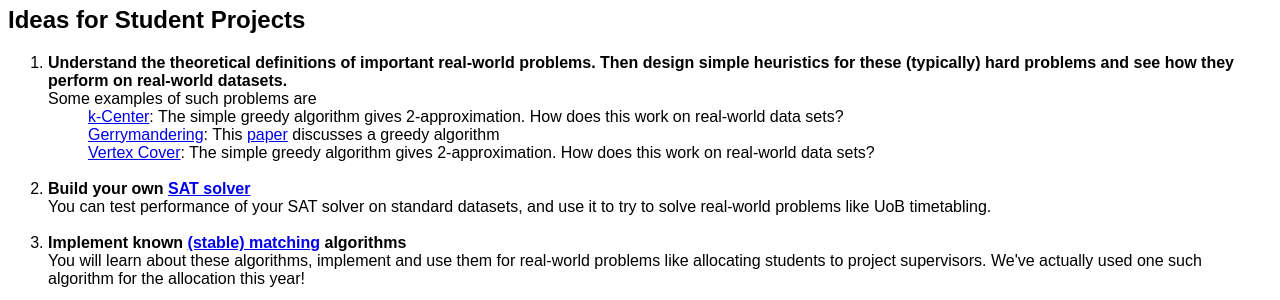
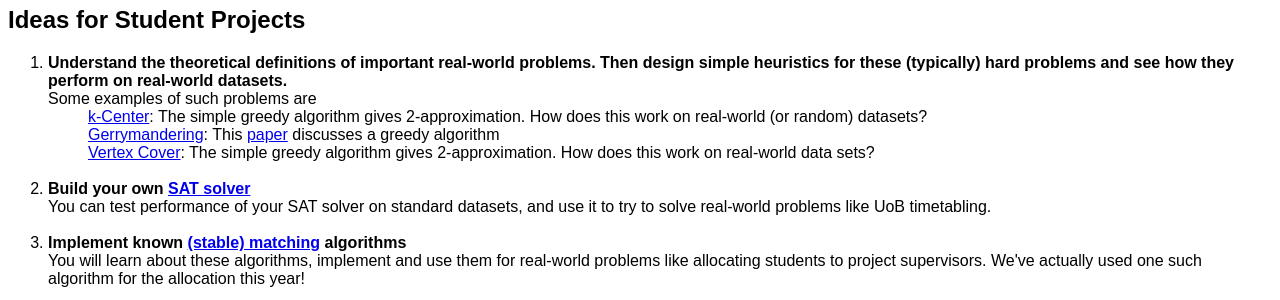
Before and after one commit to rajeshchitnis/rajeshchitnis.github.io, a Jekyll site: the page student-projects.html, which Jekyll copies as it is, in a window 1280 px wide. Shown: the part 194-494 px from the top of the page. Built offline with Jekyll 4.4.1, drawn with Linux system fonts in a browser that asks for light colours.

Commit message:
Update student-projects.html
a

```diff
--- a/student-projects.html
+++ b/student-projects.html
@@ -79,7 +79,7 @@ https://dl.acm.org/doi/pdf/10.5555/3237383.3237429
 		<br>
 		Some examples of such problems are
 			<ul>
-				<a href="https://en.wikipedia.org/wiki/Metric_k-center">k-Center</a>: The simple greedy algorithm gives 2-approximation. How does this work on real-world data sets?
+				<a href="https://en.wikipedia.org/wiki/Metric_k-center">k-Center</a>: The simple greedy algorithm gives 2-approximation. How does this work on real-world (or random) datasets?
 				<br>
 				<a href="https://en.wikipedia.org/wiki/Gerrymandering">Gerrymandering</a>: This <a href="https://dl.acm.org/doi/pdf/10.5555/3237383.3237429">paper</a> discusses a greedy algorithm
 				<br>
```
